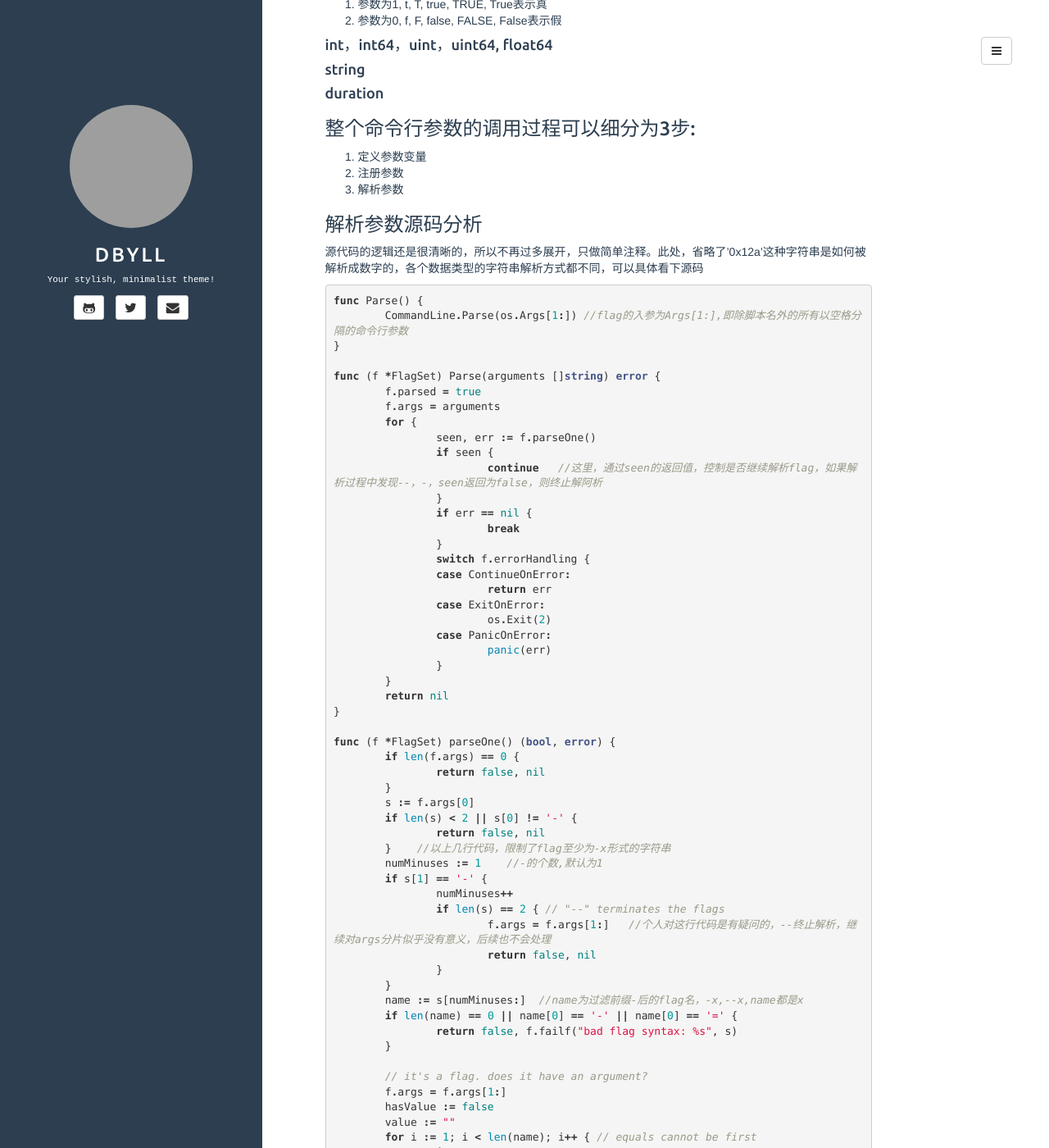
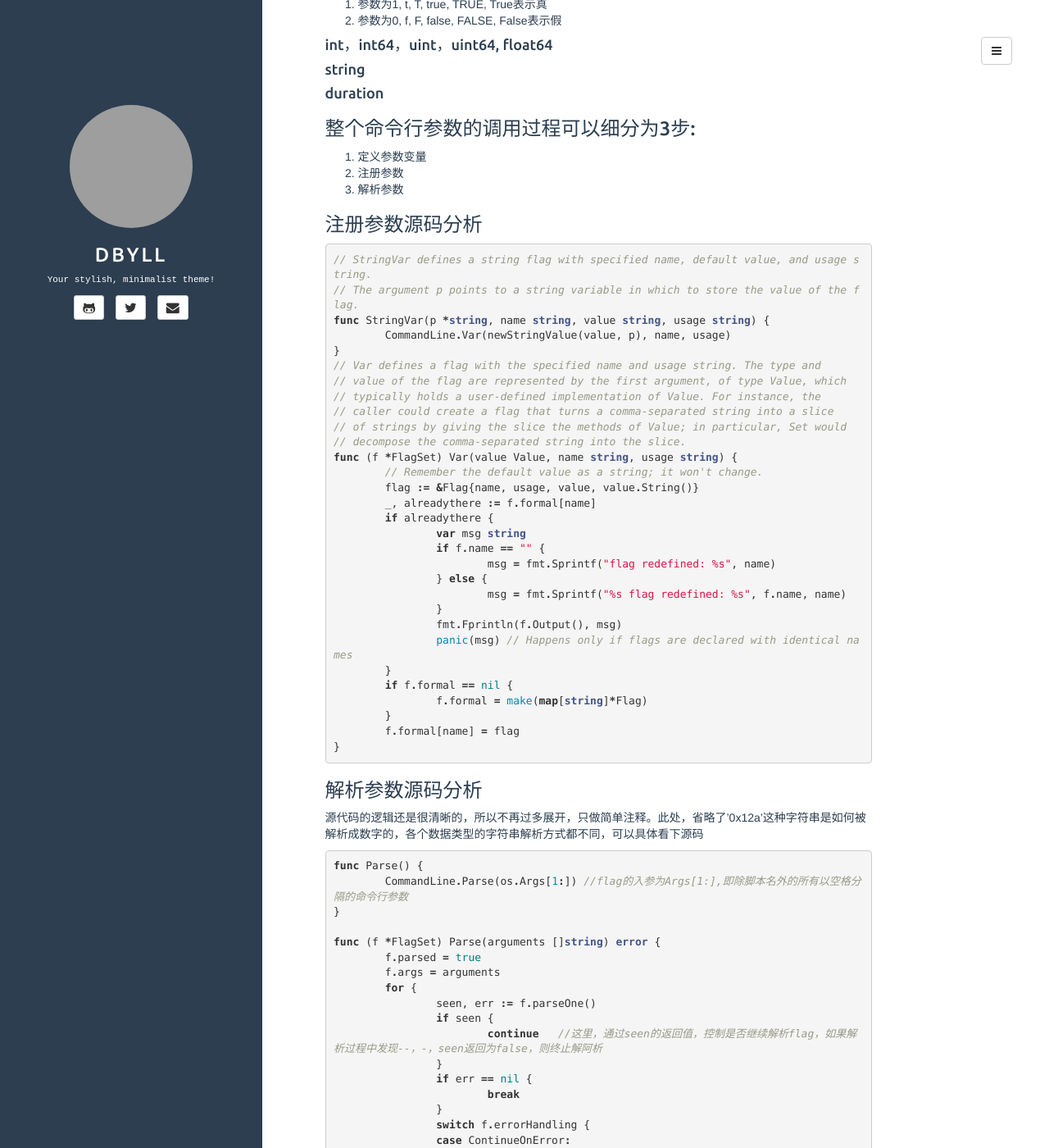
Before and after one commit to darkinglight/darkinglight.github.io, a Jekyll site: the page built from _posts/2019-07-02-golang-flag.md, in a window 1280 px wide and 1400 px high, scrolled down 793 px. Shown: the whole window at 82% size. Built offline with Jekyll 4.4.1, drawn with Linux system fonts in a browser that asks for light colours; comment, search, counter and statistics services are not loaded; grey boxes are pictures that could not be loaded.

Commit message:
add flag register

```diff
--- a/_posts/2019-07-02-golang-flag.md
+++ b/_posts/2019-07-02-golang-flag.md
@@ -50,6 +50,40 @@ flag包支持的参数类型为以下几类:
 1. 定义参数变量
 2. 注册参数
 3. 解析参数
+
+### 注册参数源码分析
+{% highlight golang %}
+// StringVar defines a string flag with specified name, default value, and usage string.
+// The argument p points to a string variable in which to store the value of the flag.
+func StringVar(p *string, name string, value string, usage string) {
+	CommandLine.Var(newStringValue(value, p), name, usage)
+}
+// Var defines a flag with the specified name and usage string. The type and
+// value of the flag are represented by the first argument, of type Value, which
+// typically holds a user-defined implementation of Value. For instance, the
+// caller could create a flag that turns a comma-separated string into a slice
+// of strings by giving the slice the methods of Value; in particular, Set would
+// decompose the comma-separated string into the slice.
+func (f *FlagSet) Var(value Value, name string, usage string) {
+	// Remember the default value as a string; it won't change.
+	flag := &Flag{name, usage, value, value.String()}
+	_, alreadythere := f.formal[name]
+	if alreadythere {
+		var msg string
+		if f.name == "" {
+			msg = fmt.Sprintf("flag redefined: %s", name)
+		} else {
+			msg = fmt.Sprintf("%s flag redefined: %s", f.name, name)
+		}
+		fmt.Fprintln(f.Output(), msg)
+		panic(msg) // Happens only if flags are declared with identical names
+	}
+	if f.formal == nil {
+		f.formal = make(map[string]*Flag)
+	}
+	f.formal[name] = flag
+}
+{% endhighlight %}
 
 ### 解析参数源码分析
 源代码的逻辑还是很清晰的，所以不再过多展开，只做简单注释。此处，省略了'0x12a'这种字符串是如何被解析成数字的，各个数据类型的字符串解析方式都不同，可以具体看下源码
```
